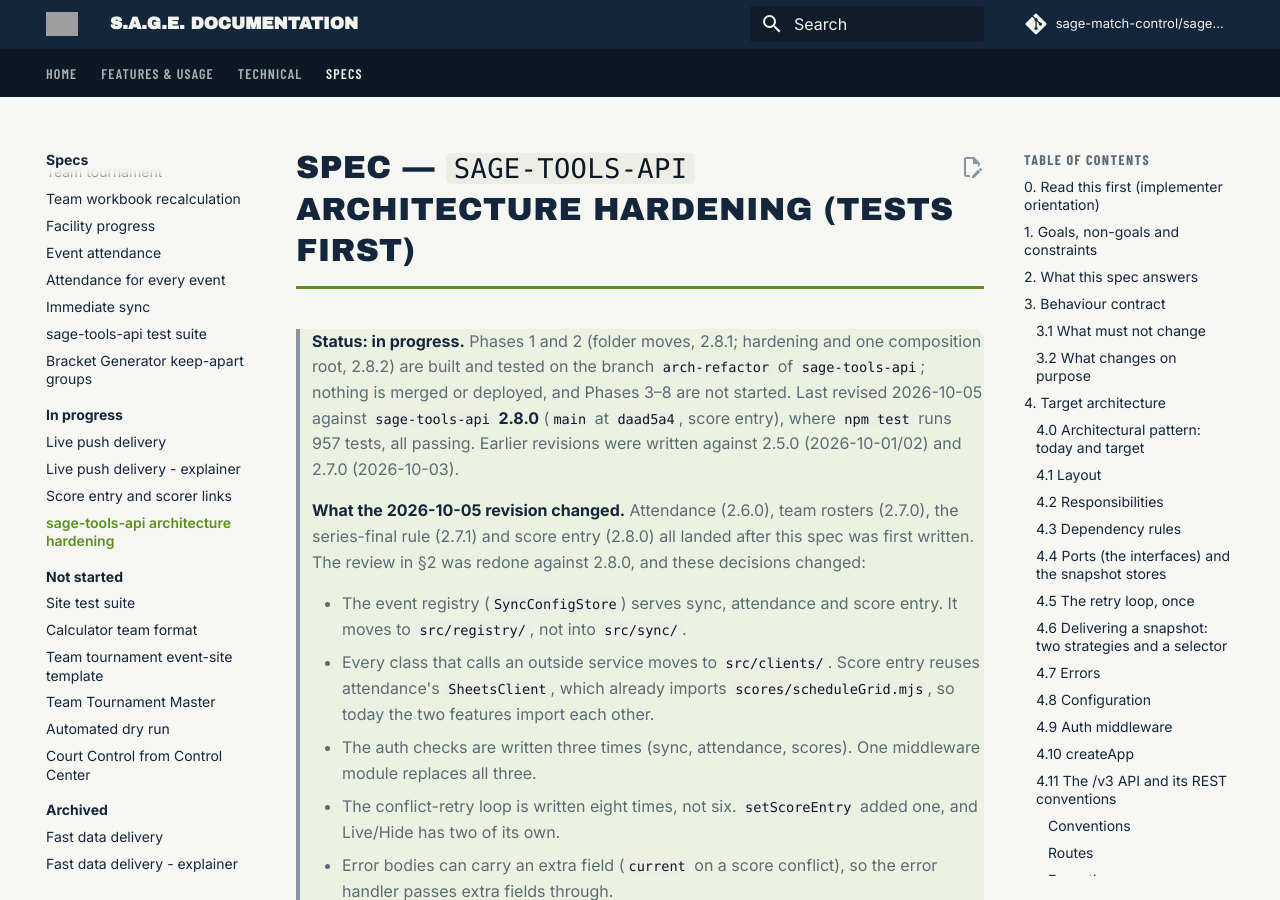
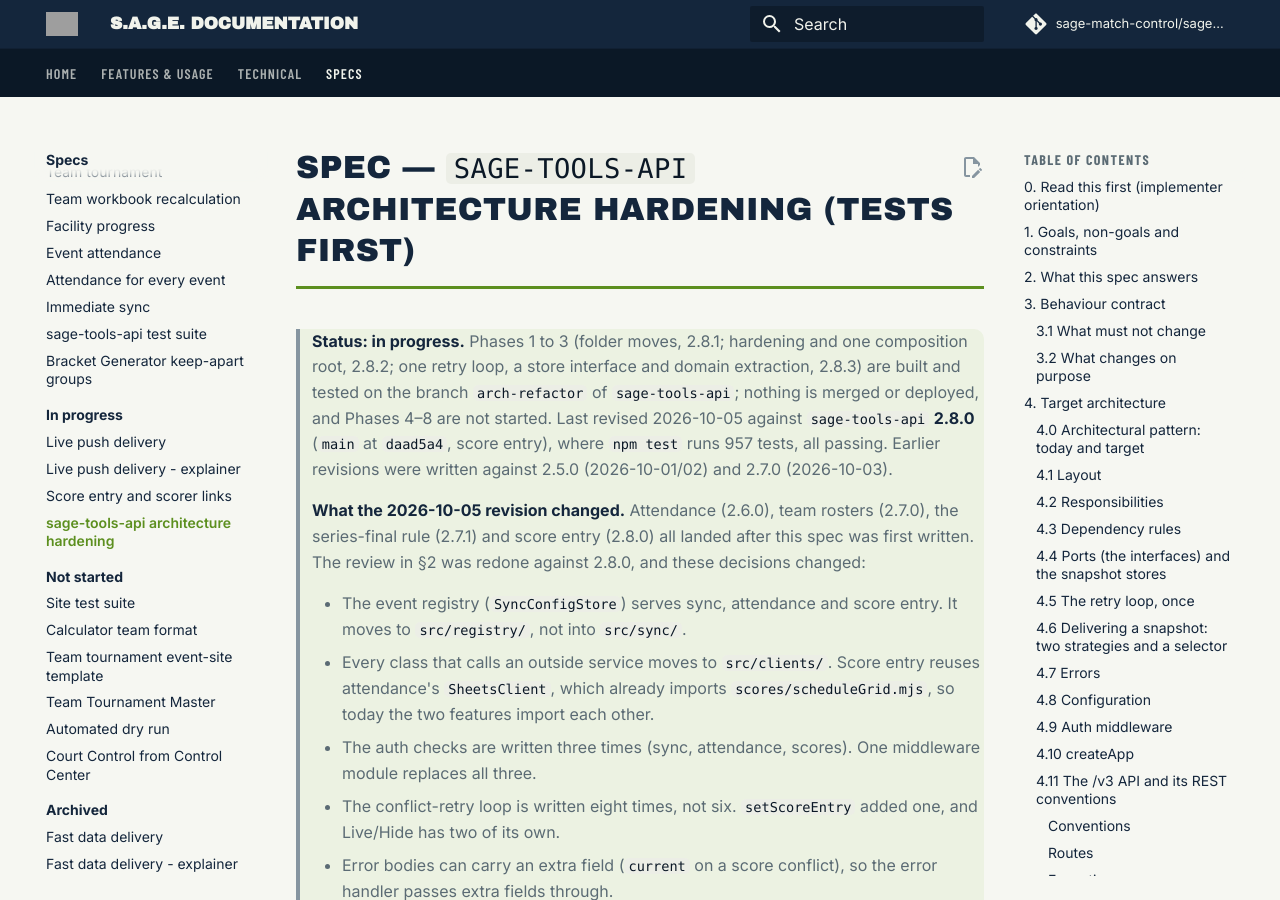
Before and after one commit to sage-match-control/sage-docs, an MkDocs documentation site: the page built from docs/specs/in-progress/sage-tools-api-architecture-spec.md, in a window 1280 px wide and 900 px high. Built offline with MkDocs 1.6.1 and Material for MkDocs 9.7.7, drawn with Linux system fonts in a browser that asks for light colours; comment, search, counter and statistics services are not loaded.

Commit message:
Architecture spec Phase 3: status
Co-Authored-By: Claude Sonnet 5.5 <noreply@anthropic.com>

```diff
--- a/docs/specs/in-progress/sage-tools-api-architecture-spec.md
+++ b/docs/specs/in-progress/sage-tools-api-architecture-spec.md
@@ -1,8 +1,8 @@
 # Spec — `sage-tools-api` architecture hardening (tests first)
 
-> **Status: in progress.** Phases 1 and 2 (folder moves, 2.8.1; hardening and one composition root, 2.8.2) are built and tested
+> **Status: in progress.** Phases 1 to 3 (folder moves, 2.8.1; hardening and one composition root, 2.8.2; one retry loop, a store interface and domain extraction, 2.8.3) are built and tested
 > on the branch `arch-refactor` of `sage-tools-api`; nothing is merged or
-> deployed, and Phases 3–8 are not started. Last revised 2026-10-05
+> deployed, and Phases 4–8 are not started. Last revised 2026-10-05
 > against `sage-tools-api` **2.8.0** (`main` at `daad5a4`, score entry), where
 > `npm test` runs 957 tests, all passing. Earlier revisions were written
 > against 2.5.0 (2026-10-01/02) and 2.7.0 (2026-10-03).
```
Also changed, not shown: docs/specs/README.md (+1 -1 lines), docs/specs/in-progress/README.md (+1 -1 lines).
